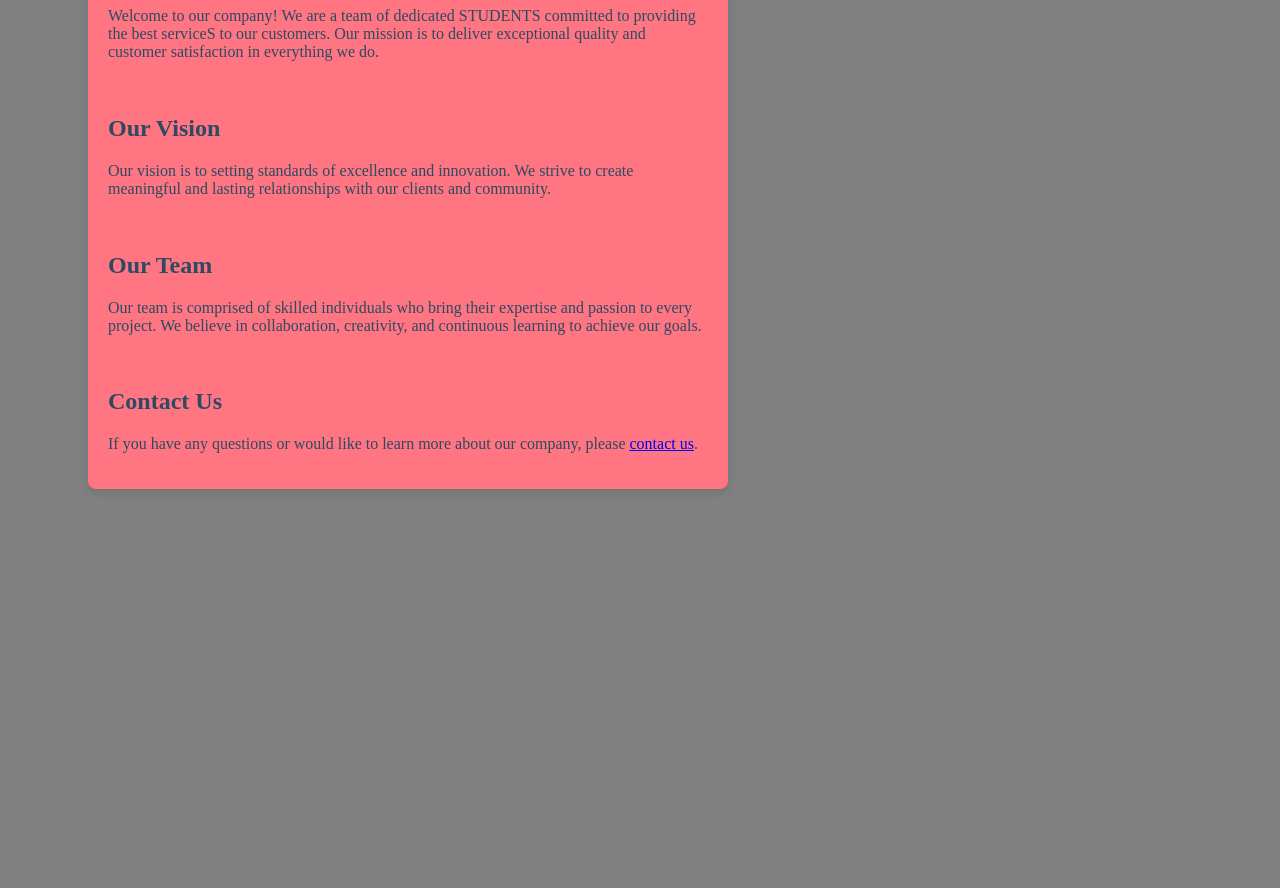
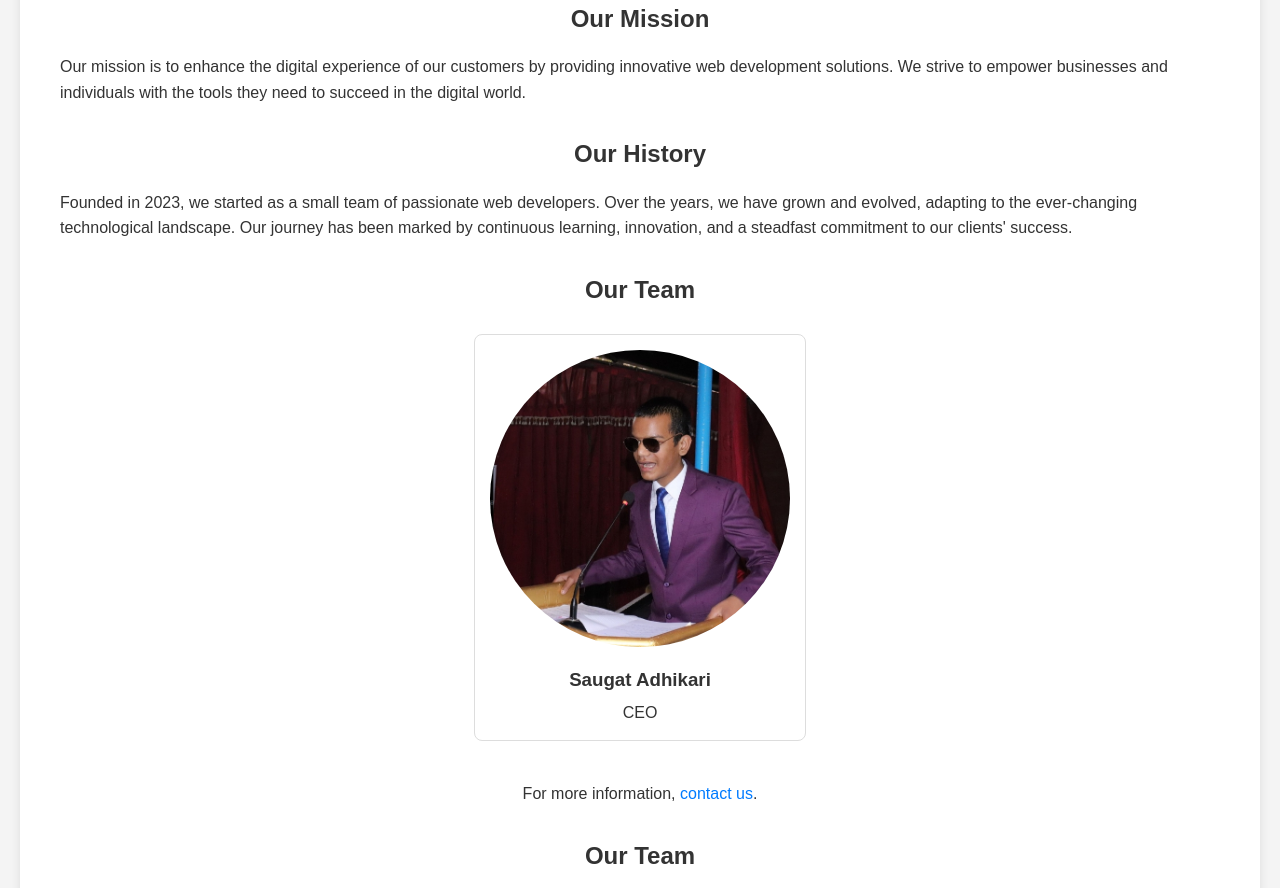
Before and after one commit to Suprem164/Byte-Buddy, a plain HTML site: page aboutus.html in a window 1280 px wide. Shown: the part 181-1069 px from the top of the page. Before the commit the page ends 800 px from the top, so only its background shows below. Drawn offline with Linux system fonts and the light colour scheme.

Commit message:
modified index.html

```diff
--- a/aboutus.html
+++ b/aboutus.html
@@ -7,60 +7,123 @@
 </head>
 
 <style>
-
-    .body{
-        background-color: grey;
+    body {
+        font-family: Arial, sans-serif;
+        line-height: 1.6;
+        background-color: #f4f4f4;
+        color: #333;
+        margin: 0;
+        padding: 0;
     }
 
-    .about-us-container {
-    float: left;
-    margin: 80px;
-    background-color: #FF7582;
+    .container {
+        max-width: 1200px;
+        margin: 40px auto;
         padding: 20px;
+        background-color: #fff;
+        box-shadow: 0 0 10px rgba(0, 0, 0, 0.1);
         border-radius: 8px;
-    box-shadow: 0 4px 8px rgba(0, 0, 0, 0.1);
-    max-width: 600px;
-    width: 100%;
-    color: #2c4a61; /* Text color */
     }
 
-h1.about-us-container {
+    h1, h2, h3 {
+        color: #333;
         text-align: center;
-    color: #2c4a61;
     }
 
-h2.about-us-container {
-    color: #2c4a61;
-}
-
-p.about-us-container {
+    h1 {
+        font-size: 2.5em;
         margin-bottom: 20px;
     }
 
-a.about-us-container {
-    color: #2c4a61;
-    text-decoration: underline;
+    h2 {
+        margin-top: 30px;
+        margin-bottom: 15px;
+    }
+
+    .section {
+        margin-bottom: 30px;
+        padding: 0 20px;
+    }
+
+    .section p {
+        margin-bottom: 15px;
+    }
+
+    .team-members {
+        display: flex;
+        flex-wrap: wrap;
+        justify-content: center;
+    }
+
+    .team-member {
+        flex: 0 0 300px; /* Adjust width as needed */
+        margin: 10px;
+        padding: 15px;
+        border: 1px solid #ddd;
+        border-radius: 8px;
+        text-align: center;
+    }
+
+    .team-member img {
+        max-width: 100%;
+        height: auto;
+        border-radius: 50%;
+        margin-bottom: 10px;
+    }
+
+    .team-member h3 {
+        margin-top: 0;
+        margin-bottom: 5px;
+    }
+    .team-member p {
+        margin:0;
+    }
+    .contact-link {
+        text-align: center;
+        margin-top: 30px;
+    }
+
+    .contact-link a {
+        color: #007bff;
+        text-decoration: none;
     }
 </style>
 
-<body class="body">
-    <div class="about-us-container">
-        <h1>About Us</h1>
-        <p>Welcome to our company! We are a team of dedicated STUDENTS committed to providing the best serviceS to our
-            customers. Our mission is to deliver exceptional quality and customer satisfaction in everything we do.</p>
-        <BR>
+<body>
+    <div class="container">
+        <h1>About Our Company</h1>
 
-        <h2>Our Vision</h2>
-        <p>Our vision is to setting standards of excellence and innovation. We strive to create meaningful and lasting
-            relationships with our clients and community.</p><br>
+        <div class="section">
+            <h2>Our Mission</h2>
+            <p>Our mission is to enhance the digital experience of our customers by providing innovative web development solutions. We strive to empower businesses and individuals with the tools they need to succeed in the digital world.</p>
+        </div>
+
+        <div class="section">
+            <h2>Our History</h2>
+            <p>Founded in 2023, we started as a small team of passionate web developers. Over the years, we have grown and evolved, adapting to the ever-changing technological landscape. Our journey has been marked by continuous learning, innovation, and a steadfast commitment to our clients' success.</p>
+        </div>
+
+        <div class="section">
+            <h2>Our Team</h2>
+            <div class="team-members">
+                <div class="team-member">
+                    <img src="image/saugat.jpeg" alt="Saugat">
+                    <h3>Saugat Adhikari</h3>
+                    <p>CEO</p>
+                </div>
+            </div>
+        </div>
+
+        <div class="contact-link">
+            <p>For more information, <a href="contactus.html">contact us</a>.</p>
+        </div>
 
         <h2>Our Team</h2>
         <p>Our team is comprised of skilled individuals who bring their expertise and passion to every project. We
             believe in collaboration, creativity, and continuous learning to achieve our goals.</p><br>
 
         <h2>Contact Us</h2>
-        <p>If you have any questions or would like to learn more about our company, please <a
-                href="contact.html">contact us</a>.</p>
-    </div><br>
+        <p>If you have any questions or would like to learn more about our company, please <a href="contactus.html">contact us</a>.</p>
+    </div>
 </body>
 </html>
```
Lines whose indentation alone changed are shown as unchanged.
